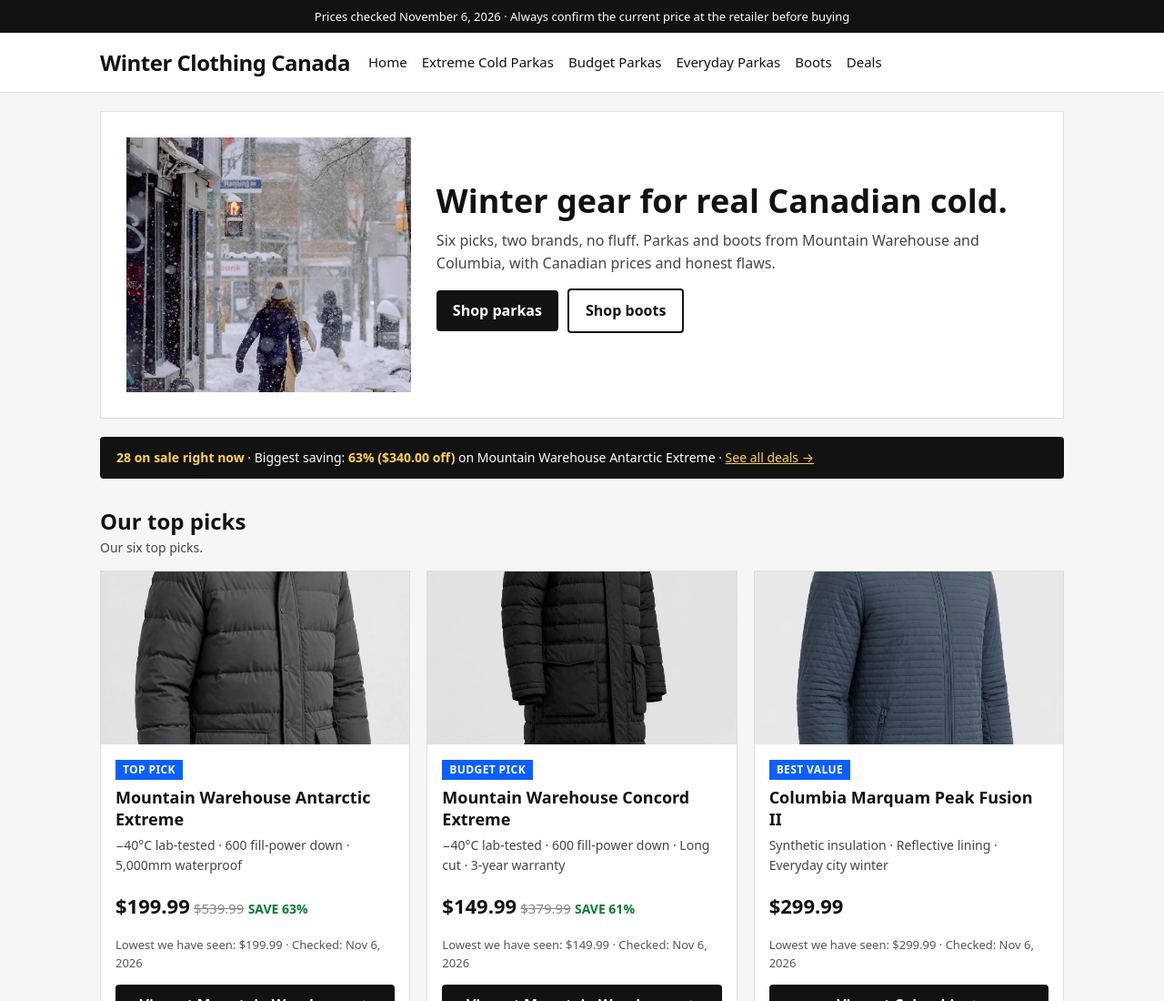
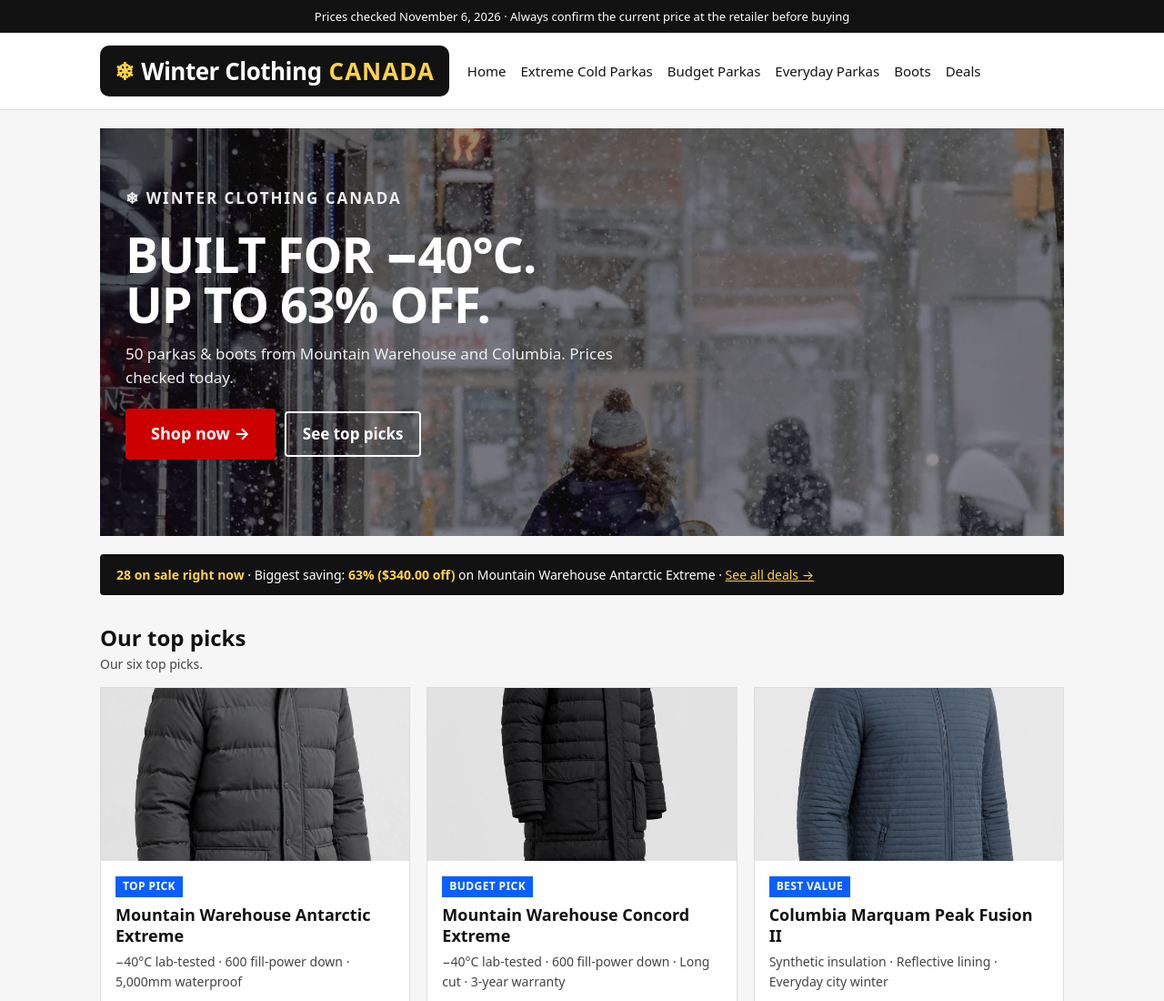
Before and after one commit to yorkdigitalagency/canada-winter-clothing, a plain HTML site: page index.html in a window 1280 px wide. Shown: the top 1100 px of the page at 91% size. Drawn offline with Linux system fonts and the light colour scheme.

Commit message:
Brand badge lockup + ad-style hero on home

```diff
--- a/index.html
+++ b/index.html
@@ -24,18 +24,22 @@ a{color:#0b5fff}
 .bar{background:#121212;color:#fff;text-align:center;font-size:13px;padding:8px 12px}
 header{background:#fff;border-bottom:1px solid #ddd;position:sticky;top:0;z-index:10}
 .head{max-width:1100px;margin:0 auto;padding:14px 20px;display:flex;gap:20px;align-items:center;flex-wrap:wrap}
-.logo{font-weight:800;font-size:24px;letter-spacing:-.5px}
-.logo a{color:#121212;text-decoration:none}
+.logo{font-weight:800;font-size:26px;letter-spacing:-.5px;white-space:nowrap}
+.logo a{display:inline-flex;align-items:center;gap:8px;background:#121212;color:#fff;padding:8px 16px;border-radius:10px;text-decoration:none}.logo .mark{color:#ffd24d}.logo .ca{color:#ffd24d;letter-spacing:1px}
 nav{display:flex;gap:16px;flex-wrap:wrap;font-size:15px}
 nav a{color:#121212;text-decoration:none}
 nav a:hover{text-decoration:underline}
 .head input{margin-left:auto;padding:8px 12px;border:1px solid #ccc;border-radius:20px;font-size:14px;min-width:180px}
 .wishcount{font-size:14px;font-weight:700;color:#c00;white-space:nowrap}
 main{max-width:1100px;margin:0 auto;padding:0 20px 40px}
-.hero{background:#fff;border:1px solid #ddd;margin:20px 0;padding:28px;display:flex;gap:28px;align-items:center}
-.hero img{width:46%;height:280px;object-fit:cover;display:block}
-.hero h1{font-size:36px;line-height:1.15;margin:0 0 10px}
-.hero p{color:#444;margin:0 0 16px}
+.hero{position:relative;background:#121212;color:#fff;border:0;margin:20px 0;padding:0;overflow:hidden}
+.hero img{position:absolute;inset:0;width:100%;height:100%;object-fit:cover;opacity:.55;display:block}
+.hero-txt{position:relative;padding:64px 28px;max-width:660px}
+.hero-brand{color:#ffd24d;font-weight:800;letter-spacing:2px;font-size:14px;text-transform:uppercase;margin:0 0 12px}
+.hero h1{font-size:54px;line-height:1.02;margin:0 0 14px;text-transform:uppercase;font-weight:900;letter-spacing:-1px}
+.hero p{color:#eee;margin:0 0 20px;font-size:17px}
+.btn.shopnow{background:#c00;font-size:18px;padding:14px 28px}
+.btn.light{background:transparent;color:#fff;border:2px solid #fff}
 .btn{display:inline-block;background:#121212;color:#fff;text-decoration:none;font-weight:700;padding:10px 18px;margin-right:10px;border-radius:4px}
 .btn.alt{background:#fff;color:#121212;border:2px solid #121212}
 .strip{background:#121212;color:#fff;margin:0 0 20px;padding:12px 18px;font-size:14px;border-radius:4px}
@@ -96,7 +100,7 @@ th{background:#f0f0f0}
 .faq p{margin:8px 0 0;color:#444}
 footer{max-width:1100px;margin:0 auto;padding:20px;text-align:center;font-size:13px;color:#555}
 footer a{color:#555}
-@media(max-width:720px){header{position:static}.pdp{flex-direction:column}.pdp img,.pdp .ph{width:100%;height:220px}.grid{grid-template-columns:1fr}.hero{flex-direction:column}.hero img{width:100%;height:220px}.hero h1{font-size:28px}.head input{margin-left:0;width:100%}table{font-size:12px}.toolbar{flex-direction:column;align-items:stretch}}
+@media(max-width:720px){header{position:static}.pdp{flex-direction:column}.pdp img,.pdp .ph{width:100%;height:220px}.grid{grid-template-columns:1fr}.hero h1{font-size:34px}.hero-txt{padding:40px 20px}.head input{margin-left:0;width:100%}table{font-size:12px}.toolbar{flex-direction:column;align-items:stretch}}
 
 html,body{overflow-x:clip}
 img{max-width:100%}
@@ -135,7 +139,7 @@ button.btn{font:inherit;cursor:pointer}
 <div class="bar">Prices checked <span data-checked-long></span> · Always confirm the current price at the retailer before buying</div>
 <header>
 <div class="head">
-<span class="logo"><a href="index.html">Winter Clothing Canada</a></span>
+<span class="logo"><a href="index.html"><span class="mark">❄</span> Winter Clothing <span class="ca">CANADA</span></a></span>
 <nav><a href="index.html">Home</a><a href="parkas-extreme-cold.html">Extreme Cold Parkas</a><a href="parkas-budget.html">Budget Parkas</a><a href="parkas-everyday.html">Everyday Parkas</a><a href="boots.html">Boots</a><a href="deals.html">Deals</a></nav>
 <span class="wishcount" id="wishCount"></span>
 
@@ -143,11 +147,12 @@ button.btn{font:inherit;cursor:pointer}
 </header>
 <main>
 <div class="hero">
-<img src="hero.webp" alt="A person walking through a snow-covered forest in winter">
-<div>
-<h1>Winter gear for real Canadian cold.</h1>
-<p>Six picks, two brands, no fluff. Parkas and boots from Mountain Warehouse and Columbia, with Canadian prices and honest flaws.</p>
-<p><a class="btn" href="parkas-extreme-cold.html">Shop parkas</a><a class="btn alt" href="boots.html">Shop boots</a></p>
+<img src="hero.webp" alt="A person walking through a snow-covered Toronto street in winter">
+<div class="hero-txt">
+<p class="hero-brand">❄ Winter Clothing Canada</p>
+<h1>Built for −40°C.<br>Up to 63% off.</h1>
+<p>50 parkas &amp; boots from Mountain Warehouse and Columbia. Prices checked today.</p>
+<p><a class="btn shopnow" href="deals.html">Shop now →</a><a class="btn light" href="#shop">See top picks</a></p>
 </div>
 </div>
 
```
Also changed, not shown: boots-page-2.html (+3 -3 lines), boots.html (+3 -3 lines), deals.html (+3 -3 lines), parkas-budget.html (+3 -3 lines), parkas-everyday.html (+3 -3 lines), parkas-extreme-cold.html (+3 -3 lines).
